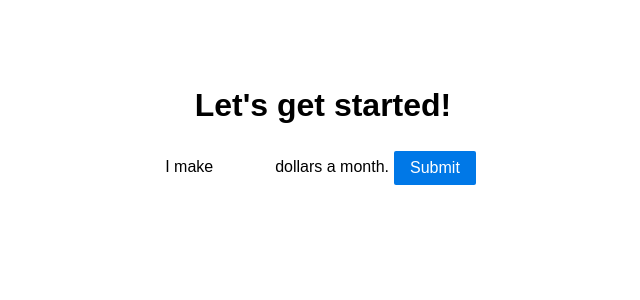
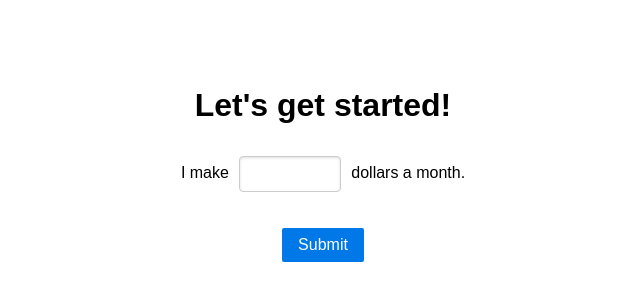
Before and after one commit to thinkful-ei18/adrian-budget-app, a React (Create React App) app: page /onboarding-income in a window 1280 px wide. Shown: the part 234-534 px from the top of the page, without its empty margins (317-957 px from the left). Built offline with nearby package versions, Linux system fonts and the light colour scheme; no server answers.

Commit message:
revise using pure css

```diff
--- a/src/components/income.css
+++ b/src/components/income.css
@@ -1,5 +1,5 @@
 .budget-income {
-  width: 25%;
+  width: 80%;
   height: 25%;
   text-align: center;
 
@@ -13,25 +13,15 @@
 }
 
 .budget-income > p, input, button {
-  margin: 5px;
+  margin: 10px;
 }
 
-p {
-  display: inline;
-}
-
-form {
-  display: inline;
-}
-
-input[type="number"]
-{
-  background: transparent;
-  border: none;
+.pure-input-1-8 {
+  width: 10%;
+  font-weight: bold;
   text-align: center;
-  width: 15%;
 }
 
 button {
-  display: block;
+  display: inline-block;
 }
--- a/src/components/income.js
+++ b/src/components/income.js
@@ -17,9 +17,10 @@ render () {
 return (
     <main className="budget-income">
       <h1>Let's get started!</h1>
-        <form onSubmit={this.props.handleSubmit(value => this.onSubmit(value))}>
+        <form className="pure-form pure-form-aligned" onSubmit={this.props.handleSubmit(value => this.onSubmit(value))}>
         <p>I make
           <Field
+            className="pure-input-1-8"
             name="monthlyIncome"
             label="Monthly Income"
             type="number"
```
